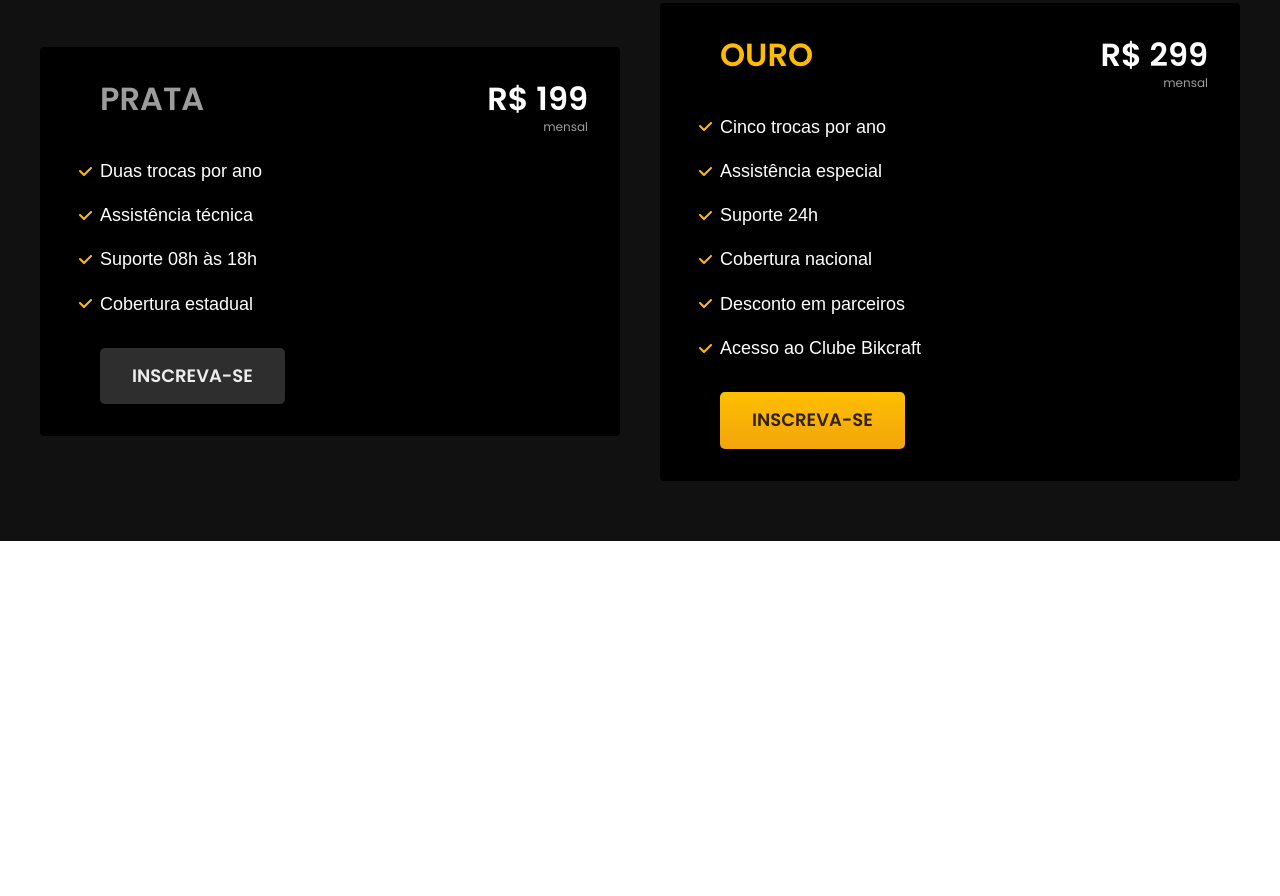
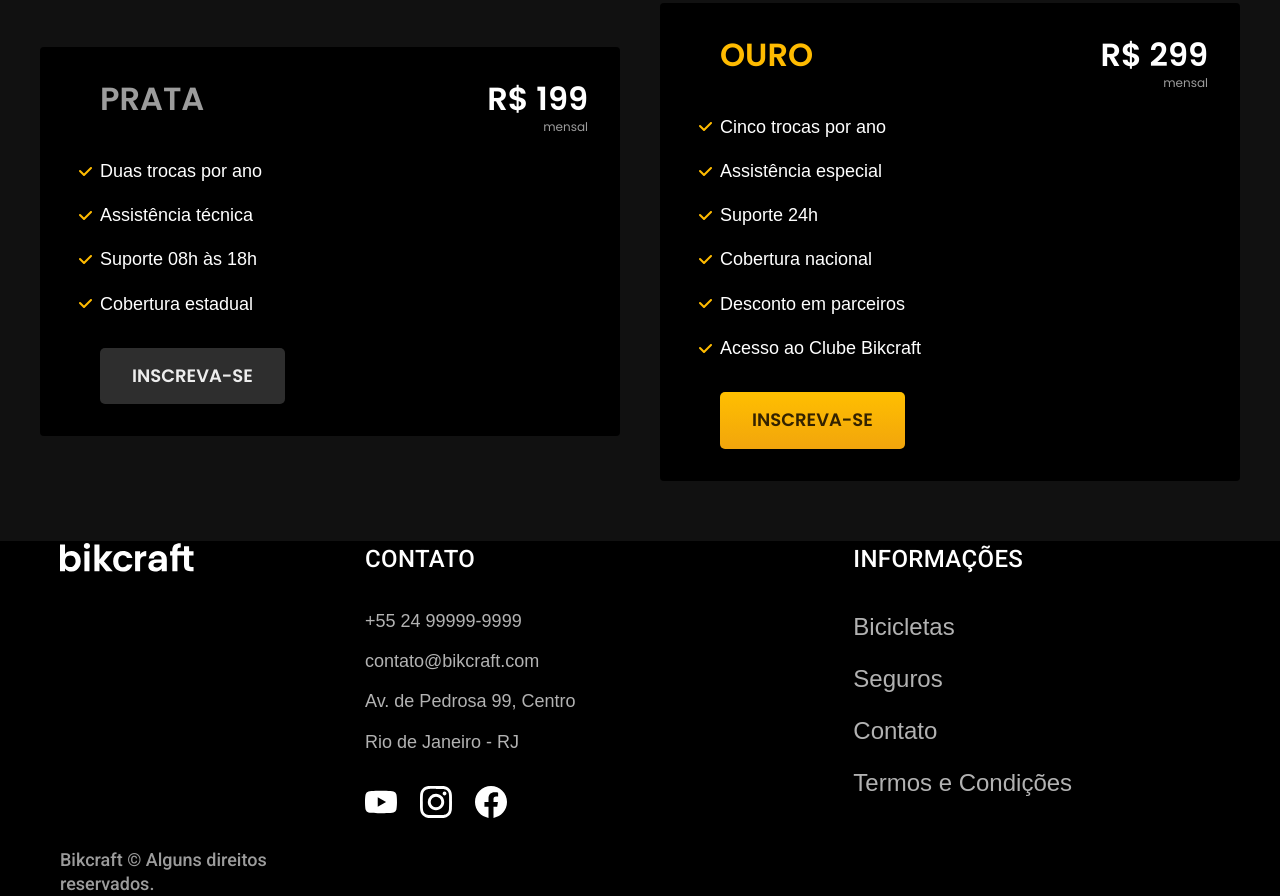
Before and after one commit to Haroldo-Mayworm/Bikcraft-2.0, a plain HTML site: page index.html in a window 1280 px wide. Shown: the part 3899-4795 px from the top of the page. Before the commit the page ends 4440 px from the top, so only its background shows below. Drawn offline with Linux system fonts and the light colour scheme.

Commit message:
create: footer

```diff
--- /dev/null
+++ b/css/global/footer.css
@@ -0,0 +1,55 @@
+.footer-bg {
+  background-color: var(--cor-12);
+}
+
+.footer {
+  display: grid;
+  grid-template-columns: 3fr 5fr 4fr;
+  gap:30px;
+  padding: 50px 0;
+}
+
+.footer h3 {
+  margin-bottom: 32px;
+}
+
+.footer-contato ul {
+  margin-bottom: 32px;
+}
+
+.footer li {
+  margin-bottom: 16px;
+}
+
+.footer-redes {
+  display: flex;
+  gap: 23px;
+}
+
+.footer a:hover {
+  color: var(--cor-0);
+}
+
+.footer-copy {
+  grid-column: 1/-1;
+  margin-top: 40px;
+}
+
+@media (max-width: 800px) {
+  .footer > img {
+    display: none;
+  }
+  .footer {
+    grid-template-columns: 1fr 1fr;
+  }
+}
+
+@media (max-width: 600px) {
+  .footer {
+    grid-template-columns: 1fr;
+    gap: 60px;
+  }
+  .footer-copy {
+    margin-top: 0px;
+  }
+}
--- a/css/style.css
+++ b/css/style.css
@@ -1,5 +1,6 @@
 @import "./global/global.css";
 @import "./global/header.css";
+@import "./global/footer.css";
 
 @import "./utilidades/cores.css";
 @import "./utilidades/tipografia.css";
--- a/index.html
+++ b/index.html
@@ -10,8 +10,10 @@
     content="Bicicletas elétricas de alta precisão e qualidade, feitas sob medida para o cliente. Explore o mundo na sua velocidade com a Bikcraft.">
   <link rel="stylesheet" href="css/style.css">
   <link rel="preconnect" href="https://fonts.googleapis.com">
-<link rel="preconnect" href="https://fonts.gstatic.com" crossorigin>
-<link href="https://fonts.googleapis.com/css2?family=Merriweather:ital,wght@1,900&family=Poppins:wght@400;600&family=Roboto:wght@400;500&display=swap" rel="stylesheet">
+  <link rel="preconnect" href="https://fonts.gstatic.com" crossorigin>
+  <link
+    href="https://fonts.googleapis.com/css2?family=Merriweather:ital,wght@1,900&family=Poppins:wght@400;600&family=Roboto:wght@400;500&display=swap"
+    rel="stylesheet">
 </head>
 
 <body>
@@ -133,7 +135,8 @@
     </div>
     <div class="depoimento-conteudo">
       <blockquote class="font-1-xl cor-p5">
-        <p>Pedalar sempre foi a minha paixão, o que o pessoal da Bikcraft fez foi intensificar o meu amor por esta atividade. Recomendo à todos que amo.</p>
+        <p>Pedalar sempre foi a minha paixão, o que o pessoal da Bikcraft fez foi intensificar o meu amor por esta
+          atividade. Recomendo à todos que amo.</p>
       </blockquote>
       <span class="font-1-m-b cor-p4">Azzy Silva</span>
     </div>
@@ -167,6 +170,43 @@
       </div>
     </div>
   </article>
+  <footer class="footer-bg">
+    <div class="container footer">
+      <img src="img/bikcraft.svg" alt="Logo Bikcraft">
+      <div class="footer-contato">
+        <h3 class="font-2-l-b cor-0">Contato</h3>
+        <ul class="font-2-m cor-5">
+          <li><a href="tel:+5524999999999">+55 24 99999-9999</a></li>
+          <li><a href="mailto:contato@bikcraft.com">contato@bikcraft.com</a></li>
+          <li>Av. de Pedrosa 99, Centro</li>
+          <li>Rio de Janeiro - RJ</li>
+        </ul>
+        <div class="footer-redes">
+          <a href="./">
+            <img src="img/redes/youtube.svg" alt="youtube">
+          </a>
+          <a href="./">
+            <img src="img/redes/instagram.svg" alt="instagram">
+          </a>
+          <a href="./">
+            <img src="img/redes/facebook.svg" alt="facebook">
+          </a>
+        </div>
+      </div>
+      <div class="footer-informacoes">
+        <h3 class="font-2-l-b cor-0">Informações</h3>
+        <nav>
+          <ul class="font-1-l cor-5">
+            <li><a href="./bicicletas.html">Bicicletas</a></li>
+            <li><a href="./seguros.html">Seguros</a></li>
+            <li><a href="./contato.html">Contato</a></li>
+            <li><a href="./termos.html">Termos e Condições</a></li>
+          </ul>
+        </nav>
+      </div>
+      <p class="foorter-copy font-2-m cor-6">Bikcraft © Alguns direitos reservados.</p>
+    </div>
+  </footer>
 </body>
 
 </html>
```
Also changed, not shown: novo.html (added).
